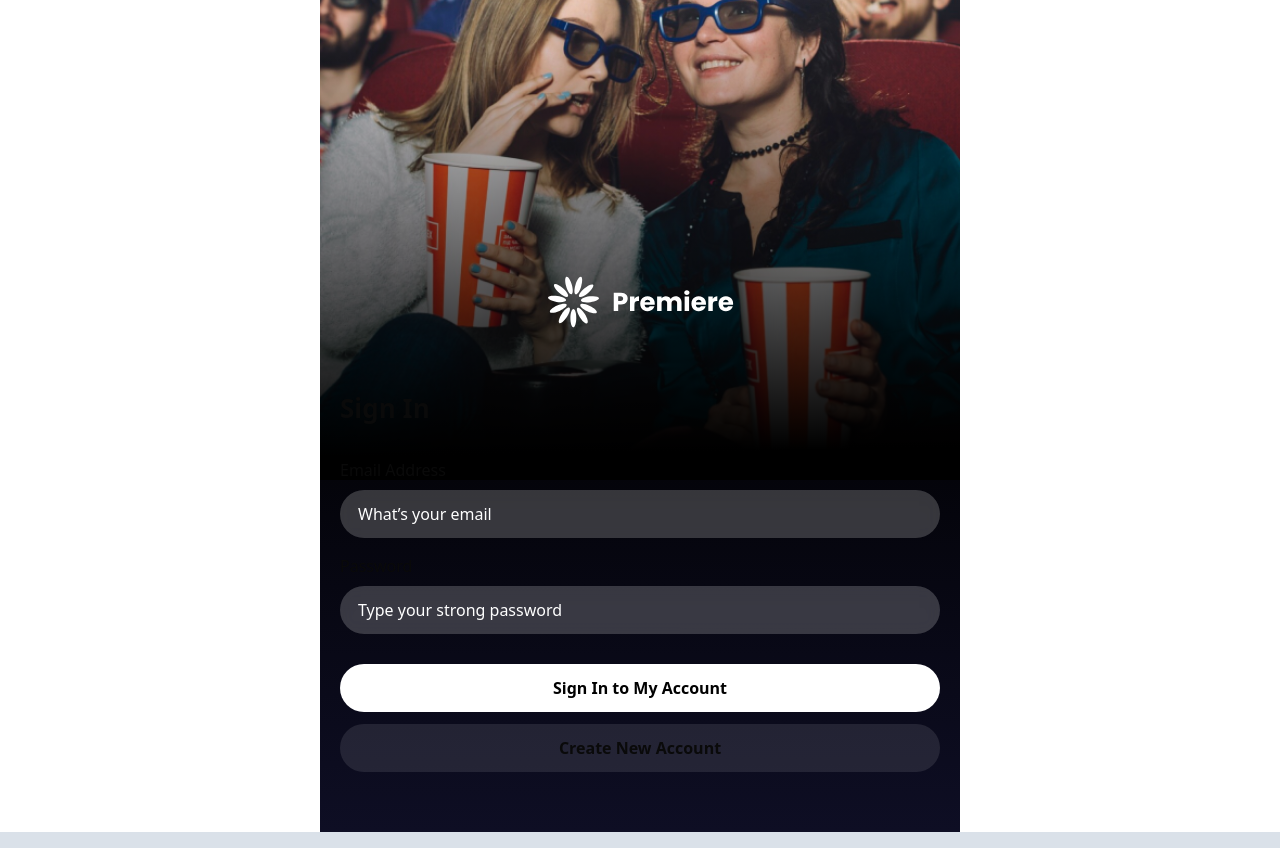
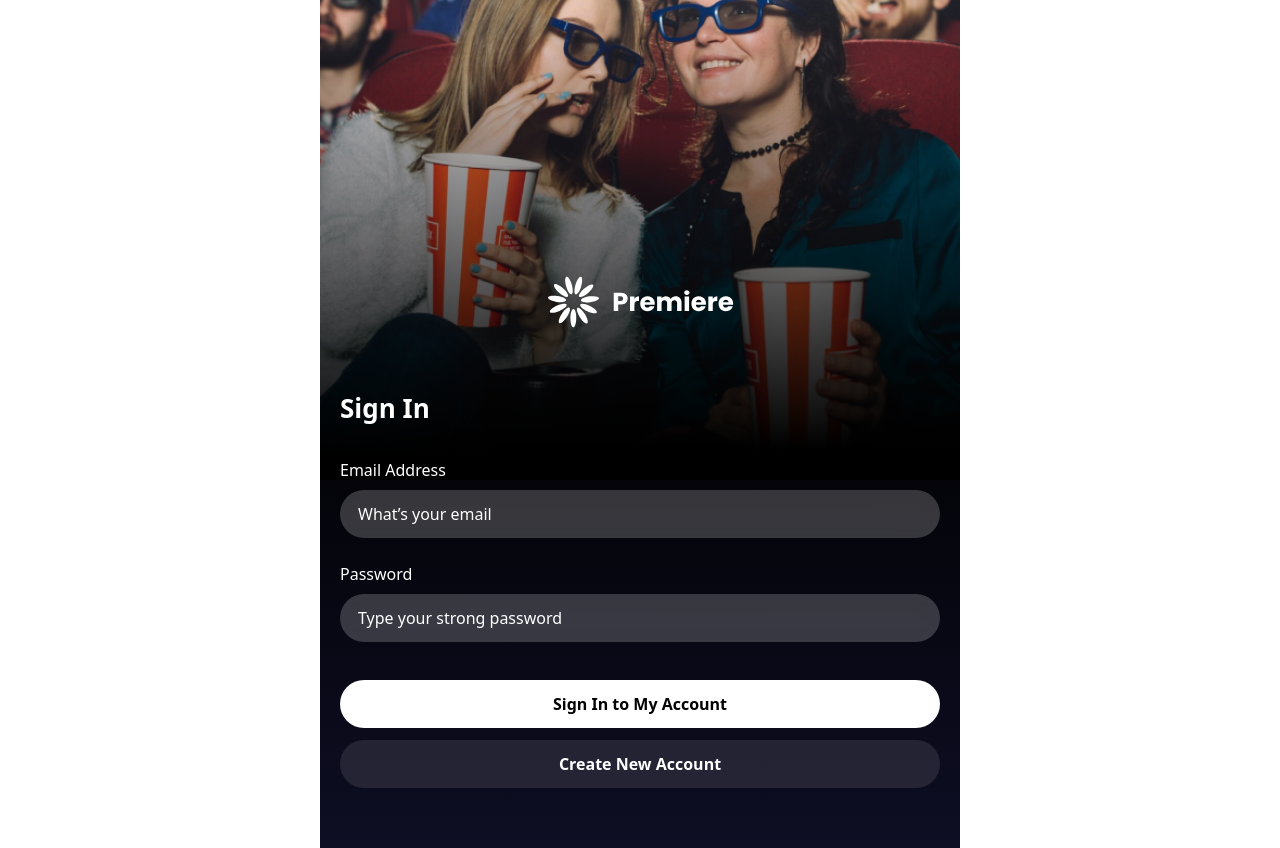
Before and after one commit to DioPrasetyo04/ProjectMovieTicket_FrontEnd, a React (Vite) app: page /sign-in in a window 1280 px wide. Built offline with nearby package versions, Linux system fonts and the light colour scheme; no server answers.

Commit message:
Upload Customer Slicing UI Design SignIn

```diff
--- a/src/components/login-form.tsx
+++ b/src/components/login-form.tsx
@@ -41,7 +41,7 @@ export function LoginForm({
 
   const form = useForm<LoginValues>({
     // resolvernya dari zodresolver untuk schema form dan validation form
-    resolver: zodResolver(loginSchema) as any,
+    resolver: zodResolver(loginSchema),
     defaultValues: {
       email: "",
       password: "",
--- a/src/pages/CustomerSignIn.tsx
+++ b/src/pages/CustomerSignIn.tsx
@@ -1,10 +1,53 @@
-import React from "react";
+import { SESSION_KEY } from "@/lib/utils";
+import {
+  login,
+  loginSchema,
+  type LoginValues,
+} from "@/services/auth/auth.service";
+import { zodResolver } from "@hookform/resolvers/zod";
+import { useMutation } from "@tanstack/react-query";
+import { useForm } from "react-hook-form";
+import { Link, useNavigate } from "react-router-dom";
+import secureLocalStorage from "react-secure-storage";
 
 const CustomerSignIn = () => {
+  const {
+    register,
+    handleSubmit,
+    formState: { errors },
+  } = useForm<LoginValues>({
+    resolver: zodResolver(loginSchema),
+    defaultValues: {
+      email: "",
+      password: "",
+      role: "customer",
+    },
+  });
+
+  const navigate = useNavigate();
+
+  const { isPending, mutateAsync } = useMutation({
+    mutationFn: (data: LoginValues) => login(data),
+  });
+
+  const onSubmit = async (val: LoginValues) => {
+    try {
+      const response = await mutateAsync(val);
+
+      secureLocalStorage.setItem(SESSION_KEY, response.data);
+
+      navigate("/");
+    } catch (error) {
+      const err = error as Error;
+
+      console.error(err);
+    }
+  };
+
   return (
     <div
       id="Content-Container"
-      className="relative flex flex-col w-full max-w-[640px] min-h-screen mx-auto bg-[linear-gradient(179.86deg,_#000000_40.82%,_#0E0E24_99.88%)] overflow-x-hidden"
+      className="relative flex flex-col w-full max-w-[640px] min-h-screen mx-auto bg-[linear-gradient(179.86deg,_#000000_40.82%,_#0E0E24_99.88%)] overflow-x-hidden text-white"
     >
       <div id="Background" className="absolute top-0 w-full h-[480px]">
         <div className="absolute w-full h-full top-0 bg-[linear-gradient(359.16deg,_#000000_6.6%,_rgba(14,14,36,0)_99.33%)]"></div>
@@ -20,7 +63,7 @@ const CustomerSignIn = () => {
         alt="logo"
       />
       <form
-        action="discover.html"
+        onSubmit={handleSubmit(onSubmit)}
         className="relative flex flex-col gap-[30px] px-5 py-[60px] my-auto"
       >
         <h1 className="font-bold text-[26px] leading-[39px]">Sign In</h1>
@@ -29,36 +72,37 @@ const CustomerSignIn = () => {
             <p>Email Address</p>
             <input
               type="email"
-              name=""
-              id=""
               className="appearance-none outline-none rounded-full py-3 px-[18px] bg-[#FFFFFF33] backdrop-blur-sm font-semibold placeholder:font-normal placeholder:text-white focus:ring-1 focus:ring-white transition-all duration-300"
               placeholder="What’s your email"
+              {...register("email")}
             ></input>
+            <p className="text-xs text-red-500">{errors.email?.message}</p>
           </label>
           <label className="flex flex-col gap-2">
             <p>Password</p>
             <input
               type="password"
-              name=""
-              id=""
               className="appearance-none outline-none rounded-full py-3 px-[18px] bg-[#FFFFFF33] backdrop-blur-sm font-semibold placeholder:font-normal placeholder:text-white focus:ring-1 focus:ring-white transition-all duration-300"
               placeholder="Type your strong password"
+              {...register("password")}
             ></input>
+            <p className="text-xs text-red-500">{errors.password?.message}</p>
           </label>
         </div>
         <div className="flex flex-col gap-3">
           <button
+            disabled={isPending}
             type="submit"
             className="w-full rounded-full py-3 px-[18px] bg-white text-center font-bold text-premiere-black"
           >
             Sign In to My Account
           </button>
-          <a
-            href="index.html"
+          <Link
+            to="/sign-up"
             className="w-full rounded-full py-3 px-[18px] bg-white/10 text-center font-bold"
           >
             Create New Account
-          </a>
+          </Link>
         </div>
       </form>
     </div>
--- a/src/pages/CustomerSignUp.tsx
+++ b/src/pages/CustomerSignUp.tsx
@@ -161,7 +161,7 @@ const CustomerSignUp = () => {
             Create New Account
           </button>
           <Link
-            to="/sign-in "
+            to="/sign-in"
             className="w-full rounded-full py-3 px-[18px] bg-white/10 text-center font-bold"
           >
             Sign In
--- a/src/services/auth/auth.service.ts
+++ b/src/services/auth/auth.service.ts
@@ -10,7 +10,7 @@ export const authSchema = z
       .min(3, "Name is required and must be at least 3 characters"),
     email: z.string().email("Invalid email address"),
     password: z.string().min(6, "Password must be at least 6 characters"),
-    role: z.enum(["customer", "admin"]).default("customer"),
+    role: z.enum(["customer", "admin"]),
   })
   .strict();
 
```
